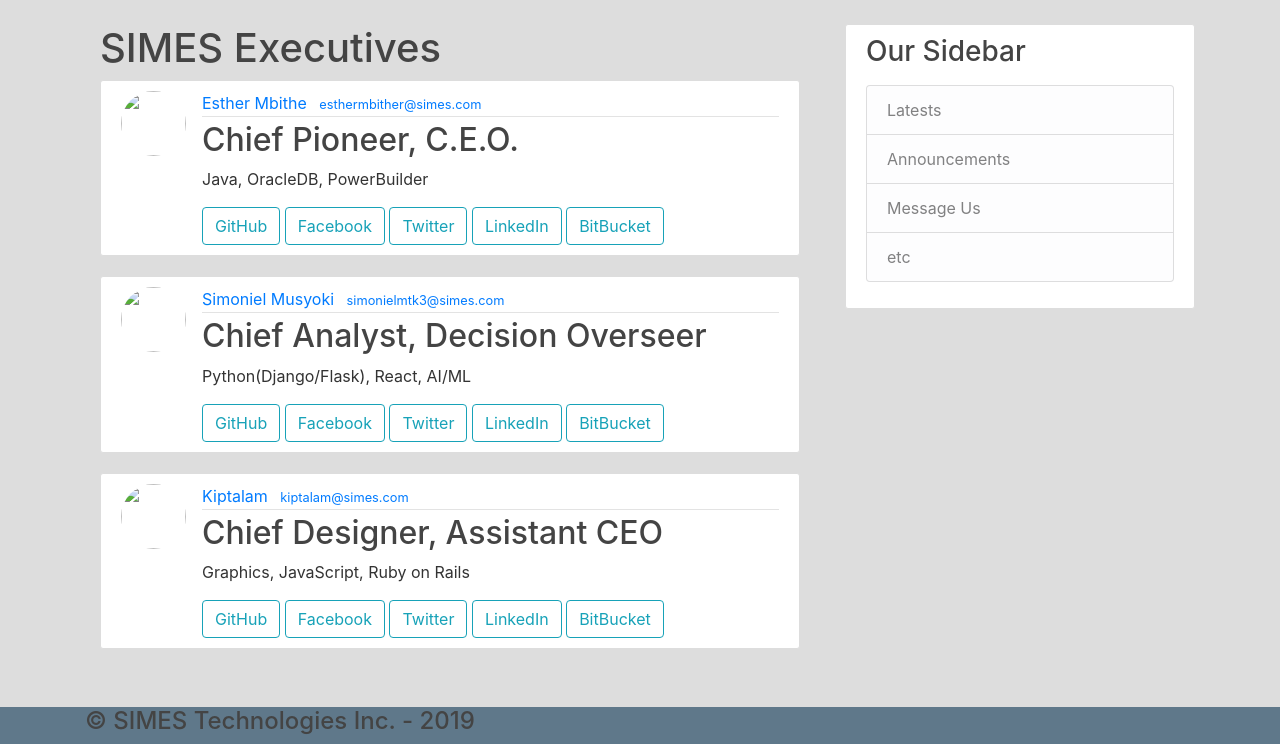
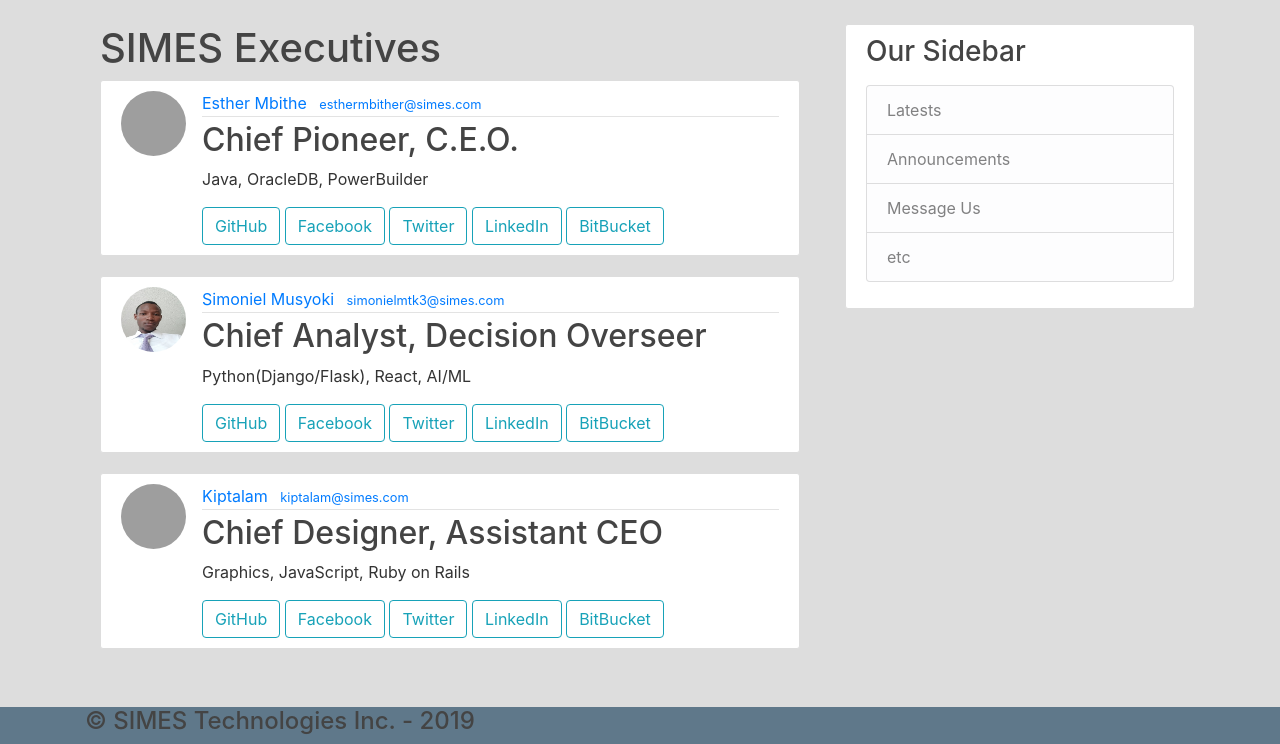
Before and after one commit to SimonielMusyoki/SimesWeb, a Django app: page /executives/ in a window 1280 px wide. Shown: the part 56-800 px from the top of the page. Run offline with Django 3.2, Linux system fonts and the light colour scheme; some libraries are stand-ins or nearby versions; grey boxes are pictures that could not be loaded.

Commit message:
Added profile images

```diff
--- a/templates/executives.html
+++ b/templates/executives.html
@@ -1,9 +1,9 @@
 {% extends 'base.html' %}
-
+{% load static %}
 {% block content %}
     <h1>{{ title }}</h1>
     <article class="media content-section">
-        <img class="rounded-circle article-img" src="">
+        <img class="rounded-circle article-img" src="{% static 'img/essie.jpg'%}">
         <div class="media-body">
           <div class="article-metadata">
             <a class="mr-2" href="#">Esther Mbithe</a>
@@ -19,7 +19,7 @@
         </div>
       </article>
       <article class="media content-section">
-        <img class="rounded-circle article-img" src="">
+        <img class="rounded-circle article-img" src="{% static 'img/default.jpg'%}">
         <div class="media-body">
           <div class="article-metadata">
             <a class="mr-2" href="#">Simoniel Musyoki</a>
@@ -36,7 +36,7 @@
         </div>
       </article>
       <article class="media content-section">
-        <img class="rounded-circle article-img" src="">
+        <img class="rounded-circle article-img" src="{% static 'img/tal.jpg'%}">
         <div class="media-body">
           <div class="article-metadata">
             <a class="mr-2" href="#">Kiptalam</a>
```
